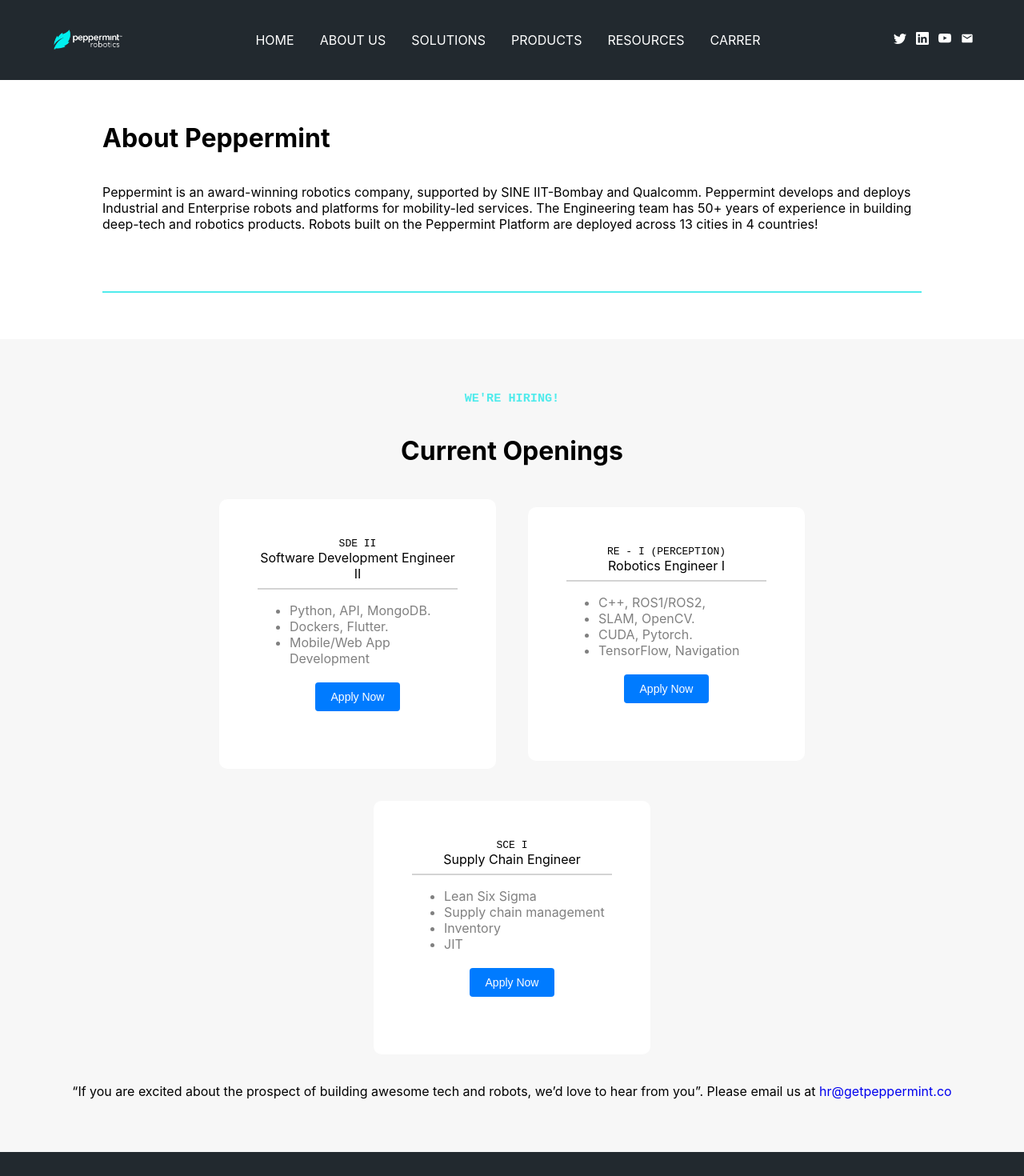
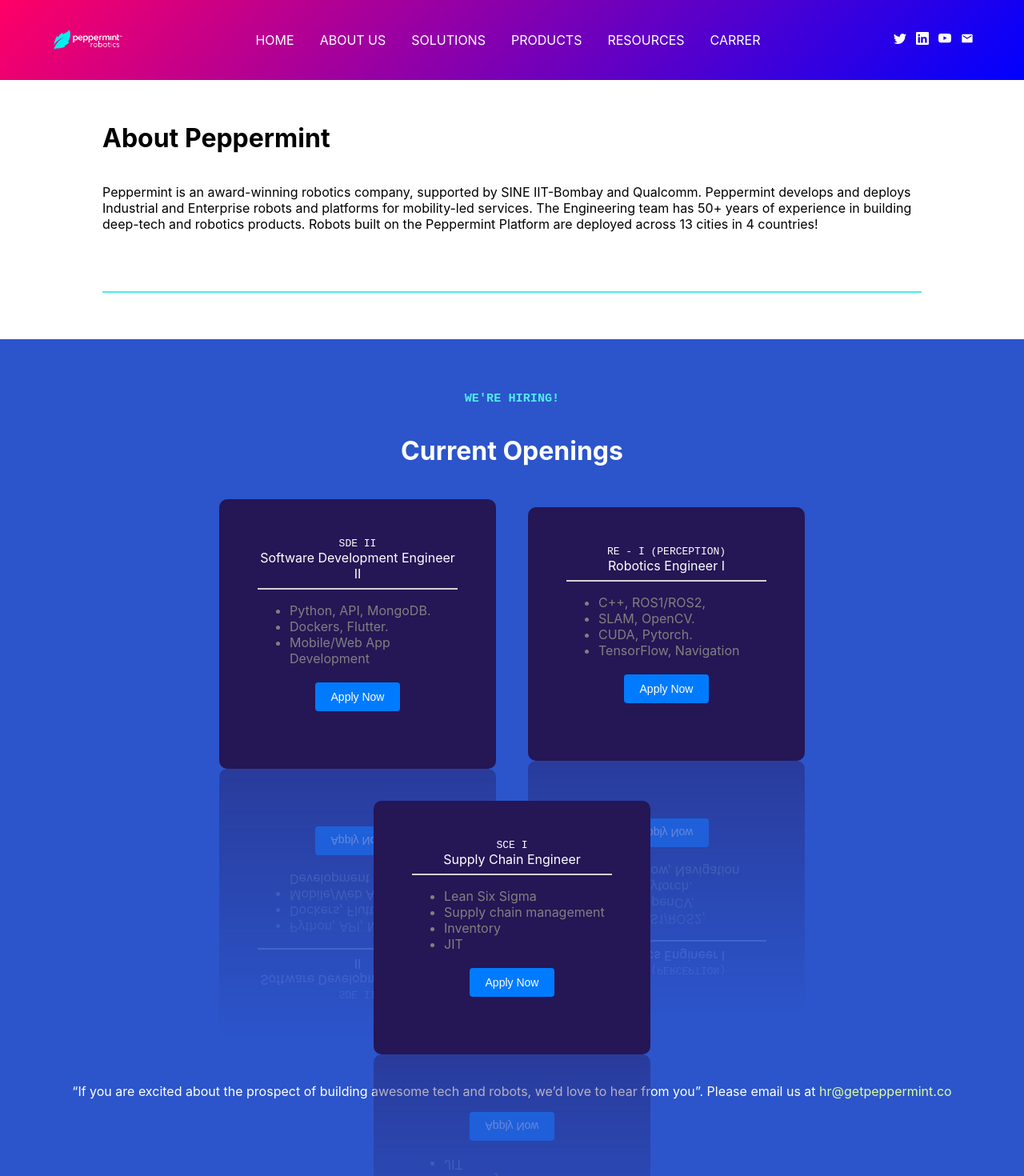
Before and after one commit to sayanghoshofficial/Peppermint-Robotics, a React (Create React App) app: page /peppermint-robotics/carrer in a window 1280 px wide. Shown: the top 1470 px of the page at 80% size. Built offline with nearby package versions, Linux system fonts and the light colour scheme.

Commit message:
upgrade styling

```diff
--- a/src/Components/Career/Carrer.jsx
+++ b/src/Components/Career/Carrer.jsx
@@ -8,6 +8,7 @@
   const hanldleApply = (id) => {
     navigate(`/form/${id}`);
   };
+
   return (
     <>
       <div className={Style.career}>
@@ -29,7 +30,9 @@
           <hr />
         </div>
         <div className={Style.hiringBox}>
-          <h3>WE'RE HIRING!</h3>
+          <h3 className={Style.excitedText}>
+            <span className={Style.animation}>WE'RE HIRING!</span>
+          </h3>
           <h1>Current Openings</h1>
           <div className={Style.jobBox}>
             {jobOpenings.map((job, index) => (
@@ -46,7 +49,7 @@
                   <div className={Style.buttonContainer}>
                     <button
                       className={Style.applyButton}
-                      onClick={()=>hanldleApply(job.id)}
+                      onClick={() => hanldleApply(job.id)}
                     >
                       Apply Now
                     </button>
--- a/src/Components/Career/career.module.css
+++ b/src/Components/Career/career.module.css
@@ -4,6 +4,7 @@
   flex-direction: column;
   justify-content: center;
   align-items: center;
+
 }
 .about {
   width: 80%;
@@ -19,12 +20,14 @@
   box-sizing: border-box;
   width: 100%;
   padding: 50px;
+  padding-bottom: 300px;
   display: flex;
   flex-direction: column;
   align-items: center;
   justify-content: center;
   flex-wrap: wrap;
-  background-color: #f7f7f7;
+  background-color: #2c55cb;
+  color: white;
 }
 .hiringBox h3 {
   color: #50ebec;
@@ -41,12 +44,20 @@
 .vacancy {
   width: 250px;
   height: auto;
-  padding: 50px;
   padding: 3em 3em 4.5em;
   text-align: center;
-  background-color: #ffffff;
+  background-color: #251655;
   margin: 20px;
   border-radius: 10px;
+  color: white;
+  -webkit-box-reflect: below 0px
+    linear-gradient(to bottom, rgba(0, 0, 0, 0), rgba(0, 0, 0, 0.4));
+}
+.hiringBox p a{
+  color: rgb(221, 253, 156);
+}
+.hiringBox p a:hover{
+  color: darkblue;
 }
 .vacancy .jobTitle {
   font-family: monospace;
@@ -80,6 +91,29 @@
   background-color: #0056b3;
 }
 
+.excitedText {
+  text-align: center;
+}
+
+.animation {
+  display: inline-block;
+  animation: bounce 1s infinite;
+}
+
+@keyframes bounce {
+  0%, 20%, 50%, 80%, 100% {
+    transform: translateY(0);
+  }
+
+  40% {
+    transform: translateY(-10px);
+  }
+
+  60% {
+    transform: translateY(-5px);
+  }
+}
+
 @media only screen and (max-width: 1480px) {
   .jobBox {
     justify-content: center;
--- a/src/Components/Footer/footer.module.css
+++ b/src/Components/Footer/footer.module.css
@@ -3,7 +3,8 @@
   width: 100%;
   height: auto;
   padding: 20px;
-  background-color: #22292f;
+  background-color: #1b156d;
+  background: linear-gradient(135deg, #00f, #f06);
   color: white;
 }
 .top {
@@ -12,9 +13,7 @@
   width: 100%;
   padding: 10px;
   height: auto;
-  /* border: 2px solid red; */
   display: flex;
-  /* flex-direction: column; */
   flex-wrap: wrap;
   align-items: start;
   justify-content: space-around;
@@ -25,7 +24,6 @@
   box-sizing: border-box;
   width: 350px;
   height: auto;
-  /* border: 2px solid green; */
   text-align: left;
   padding: 20px;
 }
--- a/src/Components/Form/form.module.css
+++ b/src/Components/Form/form.module.css
@@ -4,17 +4,19 @@
   box-sizing: border-box;
   width: 100%;
   padding: 40px;
-  background-color: #f0f0f0;
   display: flex;
   justify-content: center;
   align-items: center;
   min-height: 100vh;
+  background-color: #ff8c00; /* Set an exciting background color */
+  background-image: linear-gradient(135deg, #00ff80, #2600ff); /* Add a linear gradient */
+  color: #fff; /* Text color for better contrast */
 }
 
 form {
   width: 100%;
   max-width: 500px;
-  background-color: white;
+  background-color: #61aabb;
   padding: 20px;
   border-radius: 8px;
   box-shadow: 0px 2px 4px rgba(0, 0, 0, 0.1);
@@ -24,7 +26,7 @@
 label {
   display: block;
   margin-bottom: 8px;
-  color: #333;
+  color: #050505;
 }
 
 input[type="text"],
@@ -36,6 +38,7 @@
   margin-bottom: 16px;
   border: 1px solid #ccc;
   border-radius: 4px;
+  background-color: transparent;
 }
 
 button[type="submit"] {
--- a/src/Components/Navbar/navbar.module.css
+++ b/src/Components/Navbar/navbar.module.css
@@ -1,7 +1,7 @@
 .main {
     position: relative;
     padding: 0 2 rem;
-    background-color: #22292f;
+    background-color: #1b156d;
   }
   .navbar {
     position: fixed;
@@ -12,7 +12,8 @@
     display: flex;
     align-items: center;
     justify-content: space-around;
-    background-color: #22292f;
+    background-color: #1b156d;
+    background: linear-gradient(135deg, #f06, #00f);
   }
   .logo {
     display: flex;
```
